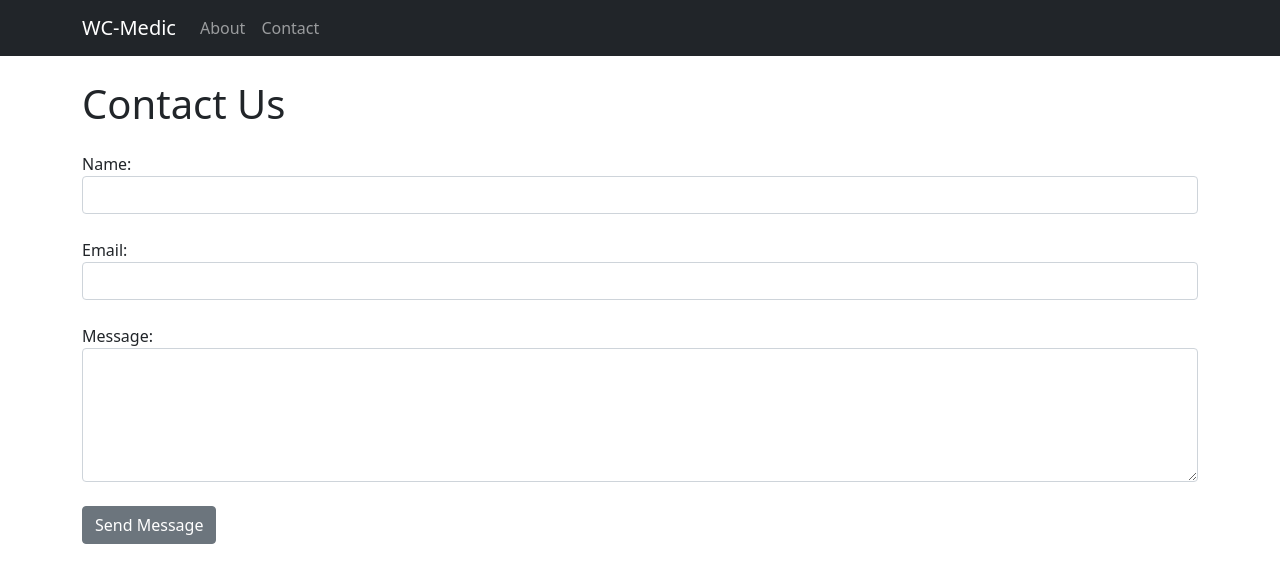
After one commit to dr-ridwanoladipo/DynamicJobPortal, a Django app: page /contact/ in a window 1280 px wide. The commit adds this page. Shown: the top 583 px of the page. Run offline with Django 5.2, Linux system fonts and the light colour scheme.

Commit message:
Add navigation bar

```diff
--- a/job_application/templates/base.html
+++ b/job_application/templates/base.html
@@ -8,6 +8,27 @@
     </head>
 
     <body>
+        <nav class="navbar navbar-expand-lg navbar-dark bg-dark">
+          <div class="container">
+            <a class="navbar-brand" href="{% url 'index' %}">WC-Medic</a>
+            <button class="navbar-toggler" type="button" data-bs-toggle="collapse" data-bs-target="#navbarNav" aria-controls="navbarNav" aria-expanded="false" aria-label="Toggle navigation">
+              <span class="navbar-toggler-icon"></span>
+            </button>
+            <div class="collapse navbar-collapse" id="navbarNav">
+              <ul class="navbar-nav">
+                <li class="nav-item {% if request.path == '/about/' %}active{% endif %}">
+                  <a class="nav-link" href="{% url 'about' %}">About</a>
+                </li>
+                <li class="nav-item {% if request.path == '/contact/' %}active{% endif %}">
+                    <a class="nav-link" href="{% url 'contact' %}">Contact</a>
+                </li>
+<!--                <li class="nav-item">-->
+<!--                  <a class="nav-link" href="#">Contact</a>-->
+<!--                </li>-->
+              </ul>
+            </div>
+          </div>
+        </nav>
         <div class="container">
             {% block content %}
             {% endblock %}
--- /dev/null
+++ b/job_application/templates/contact.html
@@ -0,0 +1,27 @@
+{% extends 'base.html' %}
+{% block content %}
+<h1 class="mt-4 mb-4">Contact Us</h1>
+<form method="post">
+    {% csrf_token %}
+    <div class="form-group mb-4">
+        <label for="name">Name:</label>
+        <input class="form-control" type="text" id="name" name="name" required>
+    </div>
+    <div class="form-group mb-4">
+        <label for="email">Email:</label>
+        <input class="form-control" type="email" id="email" name="email" required>
+    </div>
+    <div class="form-group mb-4">
+        <label for="message">Message:</label>
+        <textarea class="form-control" id="message" name="message" rows="5" required></textarea>
+    </div>
+    <button class="btn btn-secondary mb-4" type="submit">Send Message</button>
+    {% if messages %}
+    <div class="alert alert-success">
+        {% for message in messages %}
+            {{ message }}
+        {% endfor %}
+    </div>
+    {% endif %}
+</form>
+{% endblock %}
--- a/job_application/urls.py
+++ b/job_application/urls.py
@@ -3,5 +3,6 @@ from . import views
 
 urlpatterns = [
     path('', views.index, name='index'),
-    path('about/', views.about, name='about')
+    path('about/', views.about, name='about'),
+    path('contact/', views.contact, name='contact')
 ]
--- a/job_application/views.py
+++ b/job_application/views.py
@@ -29,3 +29,7 @@ def index(request):
 
 def about(request):
     return render(request, "about.html")
+
+
+def contact(request):
+    return render(request, "contact.html")
```
